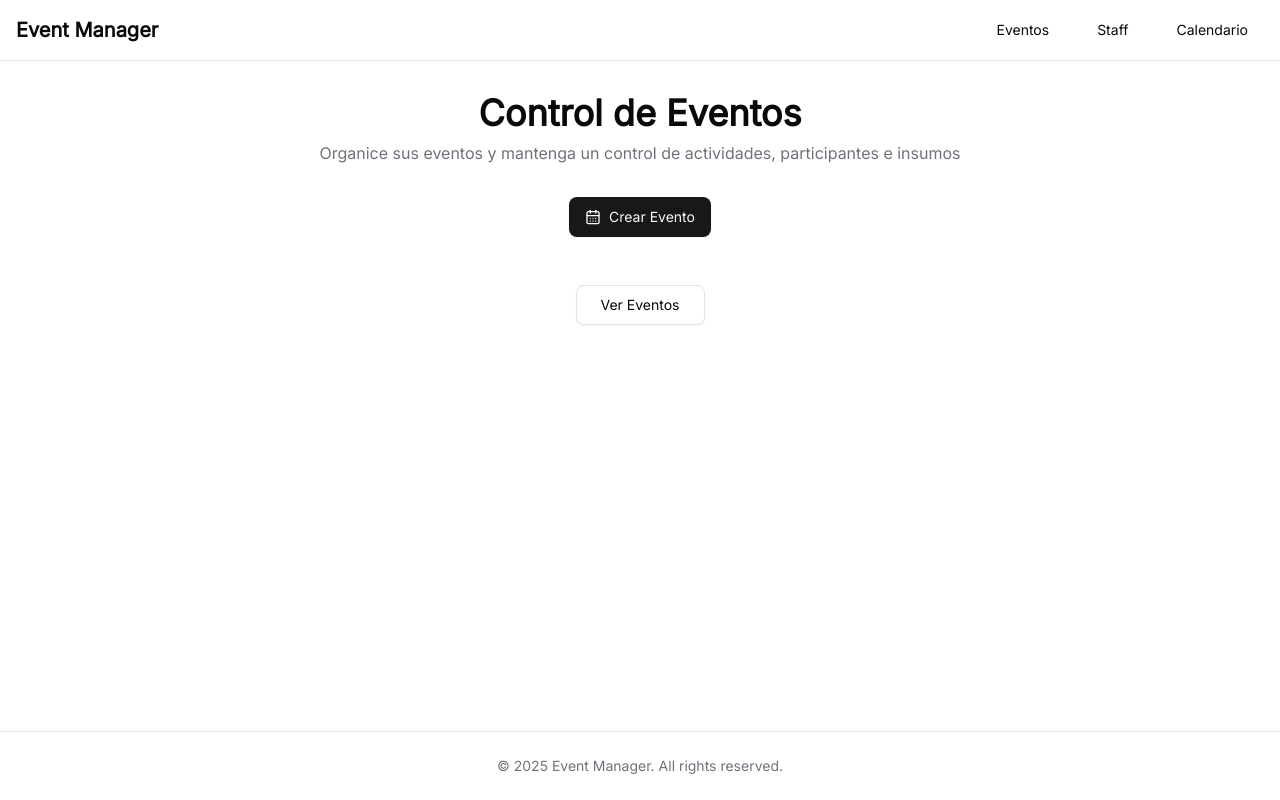
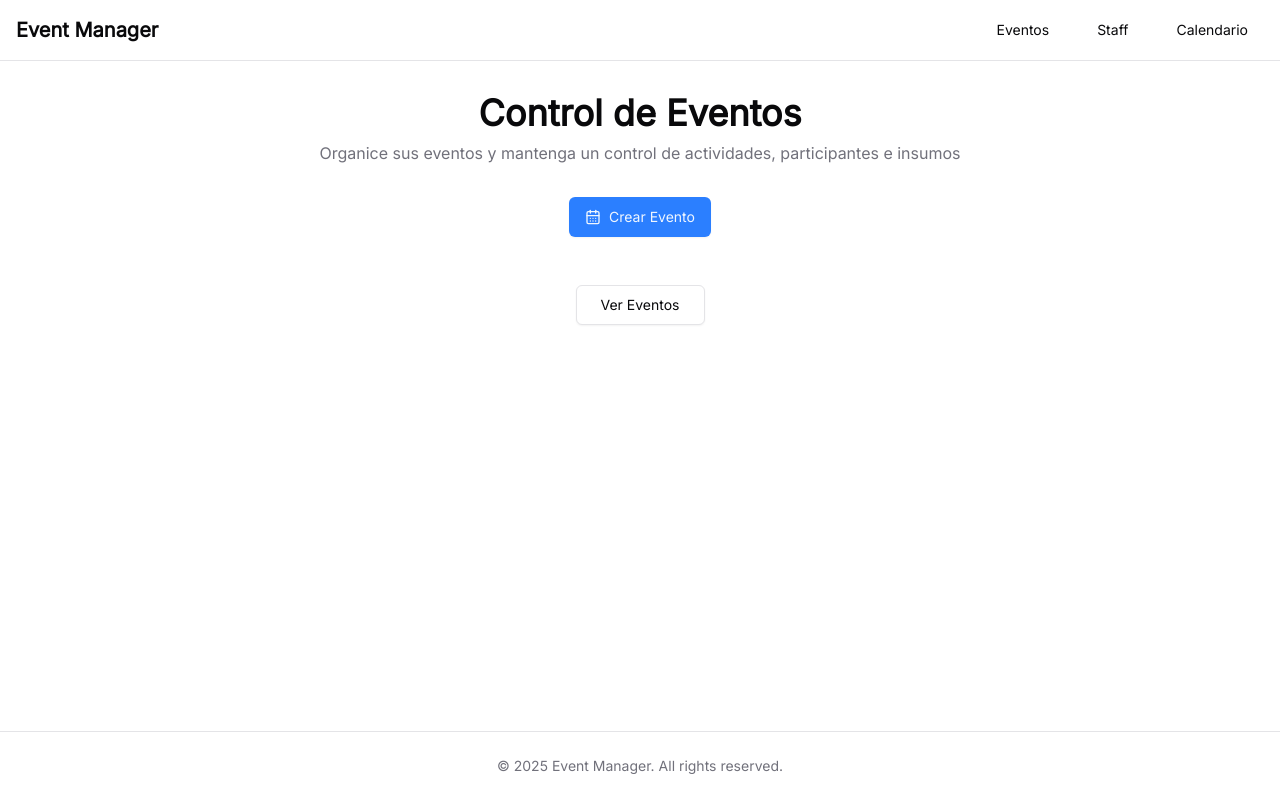
Before and after one commit to nestorcarrasquero/event-app, a Next.js app: page / in a window 1280 px wide. Built offline with nearby package versions, Linux system fonts and the light colour scheme.

Commit message:
Cambiando tema

```diff
--- a/src/app/globals.css
+++ b/src/app/globals.css
@@ -46,14 +46,15 @@
 }
 
 :root {
+  --radius: 0.5rem;
   --background: oklch(1 0 0);
   --foreground: oklch(0.141 0.005 285.823);
   --card: oklch(1 0 0);
   --card-foreground: oklch(0.141 0.005 285.823);
   --popover: oklch(1 0 0);
   --popover-foreground: oklch(0.141 0.005 285.823);
-  --primary: oklch(0.21 0.006 285.885);
-  --primary-foreground: oklch(0.985 0 0);
+  --primary: oklch(0.623 0.214 259.815);
+  --primary-foreground: oklch(0.97 0.014 254.604);
   --secondary: oklch(0.967 0.001 286.375);
   --secondary-foreground: oklch(0.21 0.006 285.885);
   --muted: oklch(0.967 0.001 286.375);
@@ -61,46 +62,43 @@
   --accent: oklch(0.967 0.001 286.375);
   --accent-foreground: oklch(0.21 0.006 285.885);
   --destructive: oklch(0.577 0.245 27.325);
-  --destructive-foreground: oklch(0.577 0.245 27.325);
   --border: oklch(0.92 0.004 286.32);
   --input: oklch(0.92 0.004 286.32);
-  --ring: oklch(0.705 0.015 286.067);
+  --ring: oklch(0.623 0.214 259.815);
   --chart-1: oklch(0.646 0.222 41.116);
   --chart-2: oklch(0.6 0.118 184.704);
   --chart-3: oklch(0.398 0.07 227.392);
   --chart-4: oklch(0.828 0.189 84.429);
   --chart-5: oklch(0.769 0.188 70.08);
-  --radius: 0.625rem;
   --sidebar: oklch(0.985 0 0);
   --sidebar-foreground: oklch(0.141 0.005 285.823);
-  --sidebar-primary: oklch(0.21 0.006 285.885);
-  --sidebar-primary-foreground: oklch(0.985 0 0);
+  --sidebar-primary: oklch(0.623 0.214 259.815);
+  --sidebar-primary-foreground: oklch(0.97 0.014 254.604);
   --sidebar-accent: oklch(0.967 0.001 286.375);
   --sidebar-accent-foreground: oklch(0.21 0.006 285.885);
   --sidebar-border: oklch(0.92 0.004 286.32);
-  --sidebar-ring: oklch(0.705 0.015 286.067);
+  --sidebar-ring: oklch(0.623 0.214 259.815);
 }
 
 .dark {
   --background: oklch(0.141 0.005 285.823);
   --foreground: oklch(0.985 0 0);
-  --card: oklch(0.141 0.005 285.823);
+  --card: oklch(0.21 0.006 285.885);
   --card-foreground: oklch(0.985 0 0);
-  --popover: oklch(0.141 0.005 285.823);
+  --popover: oklch(0.21 0.006 285.885);
   --popover-foreground: oklch(0.985 0 0);
-  --primary: oklch(0.985 0 0);
-  --primary-foreground: oklch(0.21 0.006 285.885);
+  --primary: oklch(0.546 0.245 262.881);
+  --primary-foreground: oklch(0.379 0.146 265.522);
   --secondary: oklch(0.274 0.006 286.033);
   --secondary-foreground: oklch(0.985 0 0);
   --muted: oklch(0.274 0.006 286.033);
   --muted-foreground: oklch(0.705 0.015 286.067);
   --accent: oklch(0.274 0.006 286.033);
   --accent-foreground: oklch(0.985 0 0);
-  --destructive: oklch(0.396 0.141 25.723);
-  --destructive-foreground: oklch(0.637 0.237 25.331);
-  --border: oklch(0.274 0.006 286.033);
-  --input: oklch(0.274 0.006 286.033);
-  --ring: oklch(0.442 0.017 285.786);
+  --destructive: oklch(0.704 0.191 22.216);
+  --border: oklch(1 0 0 / 10%);
+  --input: oklch(1 0 0 / 15%);
+  --ring: oklch(0.488 0.243 264.376);
   --chart-1: oklch(0.488 0.243 264.376);
   --chart-2: oklch(0.696 0.17 162.48);
   --chart-3: oklch(0.769 0.188 70.08);
@@ -108,12 +106,12 @@
   --chart-5: oklch(0.645 0.246 16.439);
   --sidebar: oklch(0.21 0.006 285.885);
   --sidebar-foreground: oklch(0.985 0 0);
-  --sidebar-primary: oklch(0.488 0.243 264.376);
-  --sidebar-primary-foreground: oklch(0.985 0 0);
+  --sidebar-primary: oklch(0.546 0.245 262.881);
+  --sidebar-primary-foreground: oklch(0.379 0.146 265.522);
   --sidebar-accent: oklch(0.274 0.006 286.033);
   --sidebar-accent-foreground: oklch(0.985 0 0);
-  --sidebar-border: oklch(0.274 0.006 286.033);
-  --sidebar-ring: oklch(0.442 0.017 285.786);
+  --sidebar-border: oklch(1 0 0 / 10%);
+  --sidebar-ring: oklch(0.488 0.243 264.376);
 }
 
 @layer base {
```
